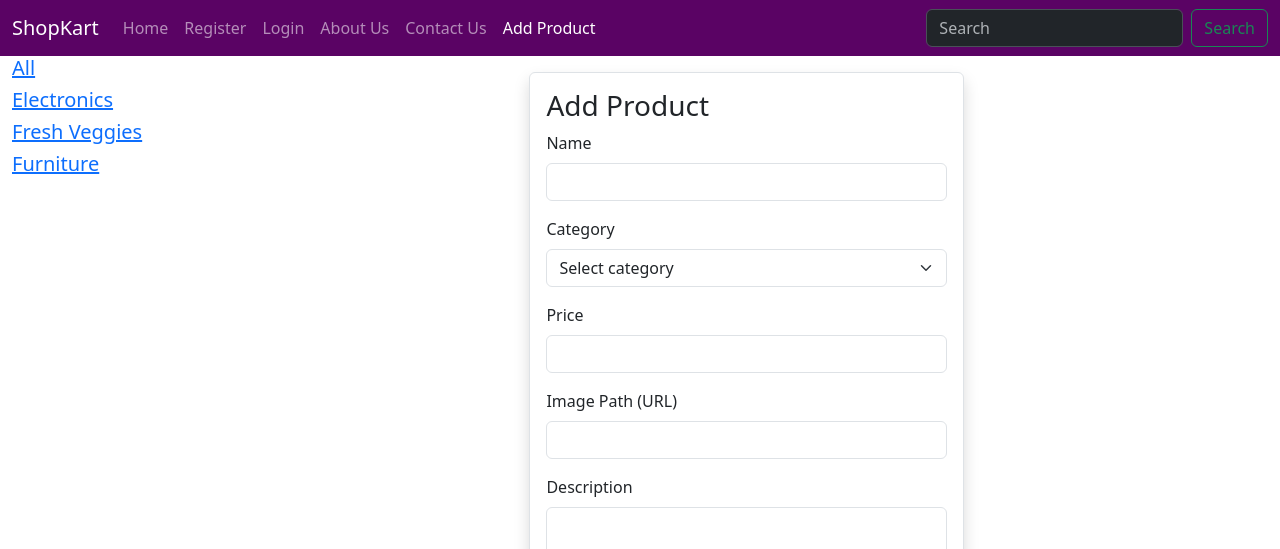
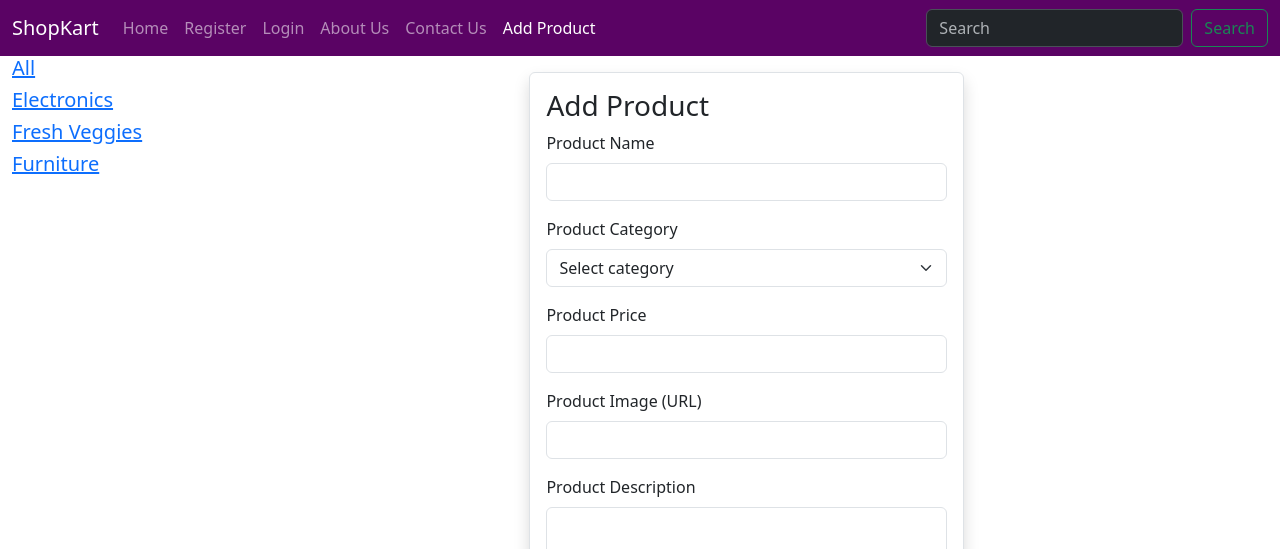
Before and after one commit to Vineetsing9019/ReactPractice, a React (Vite) app in the folder shopkart/: page /addproduct in a window 1280 px wide. Shown: the top 549 px of the page. Built offline with nearby package versions, Linux system fonts and the light colour scheme.

Commit message:
Practising React again: my updated AddProduct.jsx
From shopkart\src\AddProduct.jsx.

```diff
--- a/shopkart/src/AddProduct.jsx
+++ b/shopkart/src/AddProduct.jsx
@@ -14,10 +14,10 @@ export default function AddProduct() {
       <form onSubmit={handleSubmit(doAddProduct)}>
         <h3>Add Product</h3>
         <div className="mb-3">
-          <label className="form-label">Name</label>
+          <label className="form-label">Product Name</label>
           <input type="text" className="form-control"
           style={ errors.name ? {border:"2px solid red"} :{}}
-          {...register('name', { required: "Name is required" })} />
+          {...register('name', { required: "Product name is required" })} />
           { errors.name &&
             <div className='alert alert-danger'>
               {errors.name?.message}
@@ -25,10 +25,10 @@ export default function AddProduct() {
           }
         </div>
         <div className="mb-3">
-          <label className="form-label">Category</label>
+          <label className="form-label">Product Category</label>
           <select className="form-select"
           style={ errors.category ? {border:"2px solid red"} :{}}
-          {...register('category', { required: "Category is required" })}>
+          {...register('category', { required: "Product category is required" })}>
             <option value="">Select category</option>
             <option value="Electronics">Electronics</option>
             <option value="Fresh Veggies">Fresh Veggies</option>
@@ -41,12 +41,12 @@ export default function AddProduct() {
           }
         </div>
         <div className="mb-3">
-          <label className="form-label">Price</label>
+          <label className="form-label">Product Price</label>
           <input type="number" className="form-control"
           style={ errors.price ? {border:"2px solid red"} :{}}
           {...register('price', {
-            required: "Price is required",
-            min: { value: 1, message: "Price must be at least 1" }
+            required: "Product price is required",
+            min: { value: 1, message: "Product price must be at least 1" }
           })} />
           { errors.price &&
             <div className='alert alert-danger'>
@@ -55,12 +55,12 @@ export default function AddProduct() {
           }
         </div>
         <div className="mb-3">
-          <label className="form-label">Image Path (URL)</label>
+          <label className="form-label">Product Image (URL)</label>
           <input type="text" className="form-control"
           {...register('imagePath')} />
         </div>
         <div className="mb-3">
-          <label className="form-label">Description</label>
+          <label className="form-label">Product Description</label>
           <textarea className="form-control" rows="3"
           {...register('description')}></textarea>
         </div>
```
Also changed, not shown: 1 other file (tests, documents, lock files or other folders).
